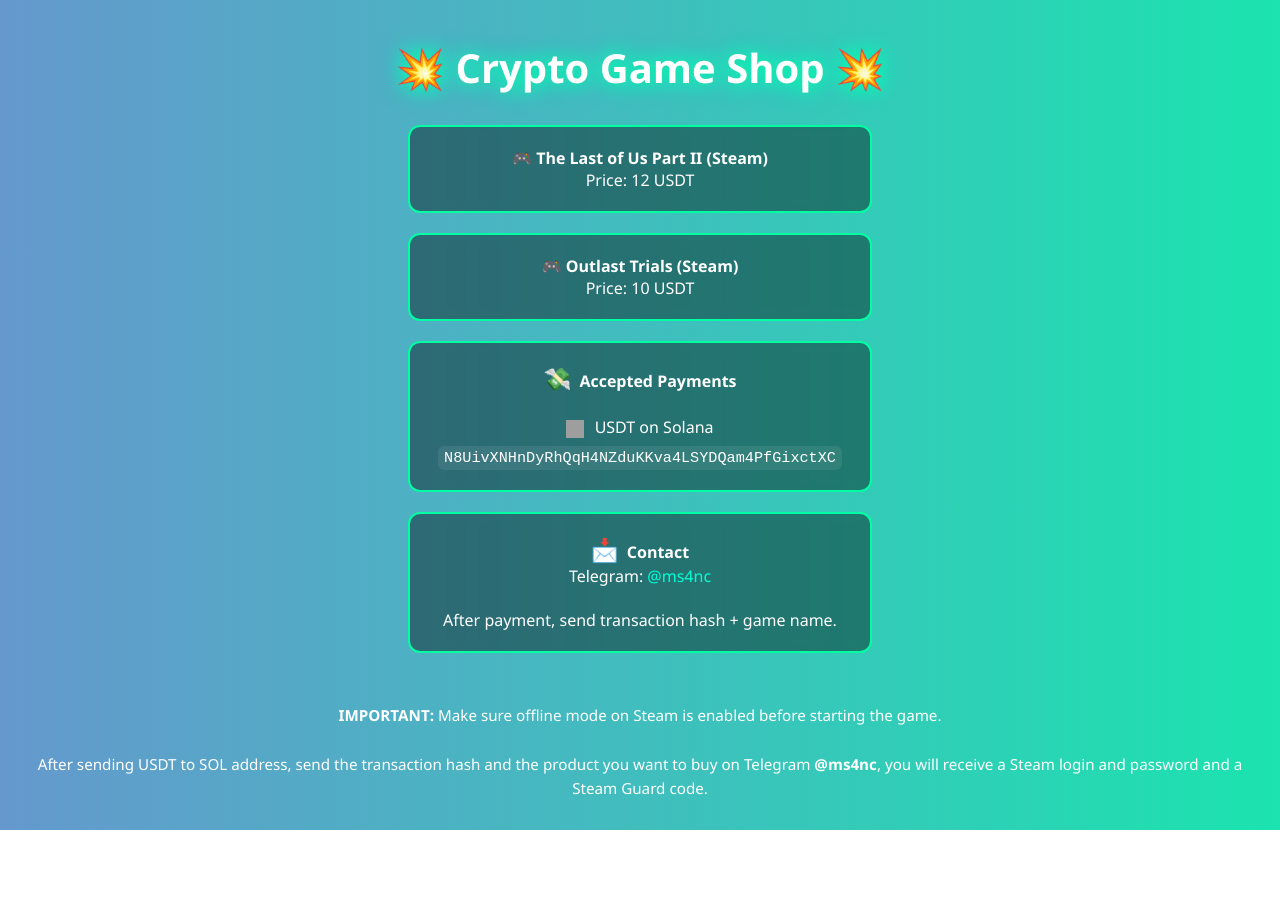
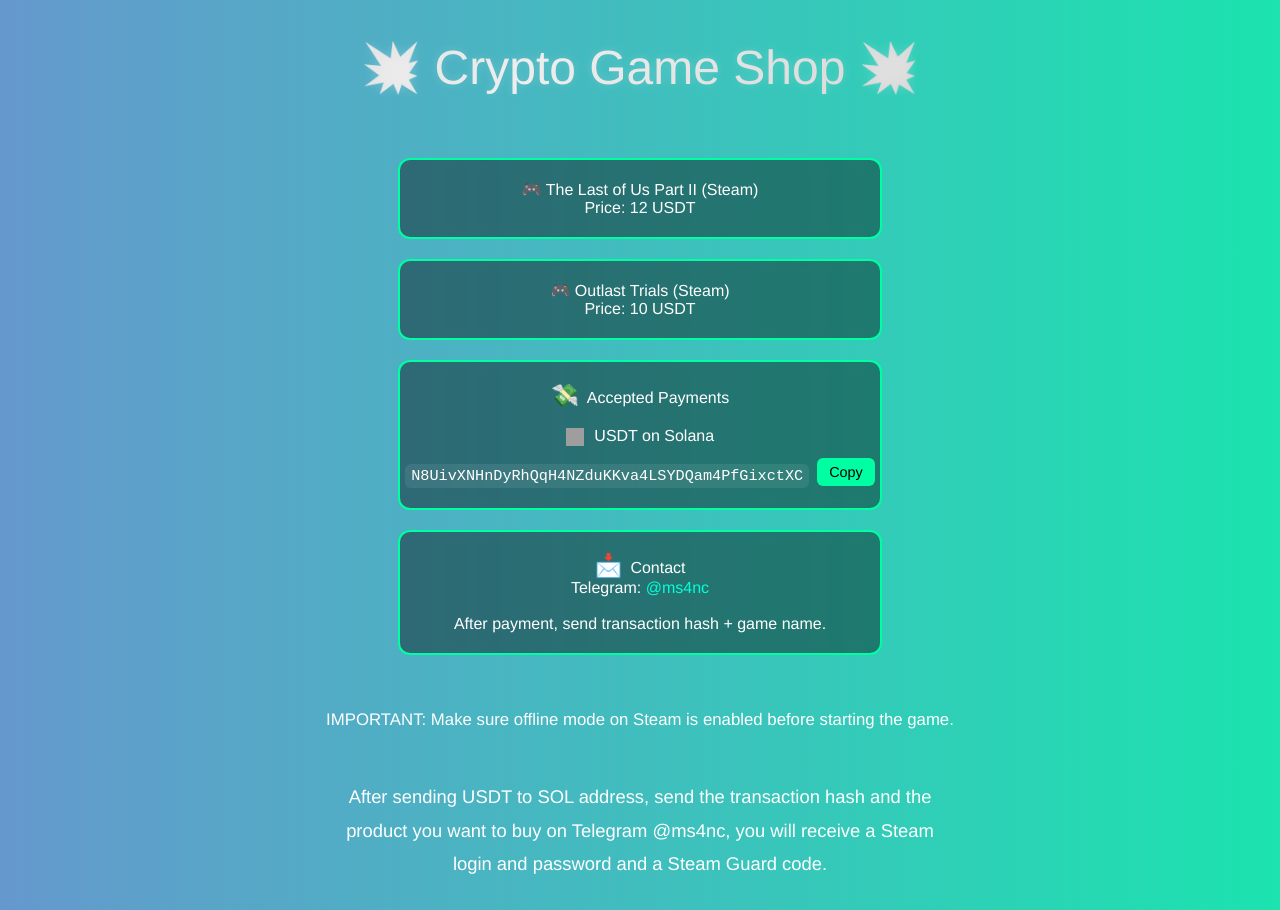
Before and after one commit to ms4nc/cryptogameshop, a plain HTML site: page index.html in a window 1280 px wide. Before the commit the page ends 830 px from the top, so only its background shows below. Drawn offline with Linux system fonts and the light colour scheme; grey boxes are pictures that could not be loaded; a web font is replaced by a local one.

Commit message:
index.html

```diff
--- a/index.html
+++ b/index.html
@@ -2,38 +2,50 @@
 <html lang="en">
 <head>
   <meta charset="UTF-8" />
-  <meta name="viewport" content="width=device-width, initial-scale=1.0" />
+  <meta name="viewport" content="width=device-width, initial-scale=1.0"/>
   <title>Crypto Game Shop</title>
   <style>
+    @import url('https://fonts.googleapis.com/css2?family=Helvetica+Neue:ital,wght@0,200&display=swap');
+
+    * {
+      font-family: 'Helvetica Neue', sans-serif;
+      font-weight: 200;
+    }
+
     @keyframes gradientBackground {
-      0% {
-        background-position: 0% 50%;
-      }
-      50% {
-        background-position: 100% 50%;
-      }
-      100% {
-        background-position: 0% 50%;
-      }
+      0% { background-position: 0% 50%; }
+      50% { background-position: 100% 50%; }
+      100% { background-position: 0% 50%; }
+    }
+
+    @keyframes shine {
+      0% { background-position: -500px 0; }
+      100% { background-position: 500px 0; }
     }
 
     body {
       margin: 0;
       padding: 0;
-      font-family: 'Segoe UI', sans-serif;
-      color: #ffffff;
       text-align: center;
       background: linear-gradient(270deg, #00ffa3, #dc1fff, #00d9ff);
       background-size: 600% 600%;
       animation: gradientBackground 15s ease infinite;
+      color: #fff;
     }
 
     h1 {
-      font-size: 2.5rem;
+      font-size: 3rem;
       margin-top: 40px;
-      color: #ffffff;
-      text-shadow: 0 0 15px #00ffa3;
-      animation: glow 2s infinite alternate;
+      position: relative;
+      display: inline-block;
+      background: linear-gradient(120deg, #eee, #ccc, #eee);
+      background-size: 200% auto;
+      color: #fff;
+      background-clip: text;
+      -webkit-background-clip: text;
+      -webkit-text-fill-color: transparent;
+      animation: shine 3s linear infinite;
+      text-shadow: 0 0 10px rgba(255,255,255,0.2);
     }
 
     .container {
@@ -50,7 +62,7 @@
       padding: 20px;
       border-radius: 12px;
       width: 90%;
-      max-width: 420px;
+      max-width: 440px;
       backdrop-filter: blur(6px);
       transition: transform 0.3s ease, box-shadow 0.3s ease;
     }
@@ -67,9 +79,9 @@
 
     footer {
       margin: 50px 20px 30px;
-      font-size: 0.95rem;
+      font-size: 1.05rem;
       color: #ffffff;
-      line-height: 1.6;
+      line-height: 1.8;
     }
 
     a {
@@ -88,15 +100,6 @@
       margin-right: 6px;
     }
 
-    @keyframes glow {
-      from {
-        text-shadow: 0 0 8px #00ffa3;
-      }
-      to {
-        text-shadow: 0 0 20px #00ffa3, 0 0 30px #00ffd5;
-      }
-    }
-
     code {
       background: rgba(255, 255, 255, 0.08);
       padding: 3px 6px;
@@ -105,6 +108,38 @@
       margin-top: 8px;
       font-family: monospace;
       font-size: 0.95rem;
+    }
+
+    .copy-container {
+      display: flex;
+      align-items: center;
+      justify-content: center;
+      gap: 8px;
+      margin-top: 10px;
+    }
+
+    .copy-btn {
+      padding: 6px 12px;
+      font-size: 0.9rem;
+      border: none;
+      background-color: #00ffa3;
+      color: #000;
+      border-radius: 6px;
+      cursor: pointer;
+      transition: background 0.3s ease;
+    }
+
+    .copy-btn:hover {
+      background-color: #00d1a3;
+    }
+
+    .highlighted-text {
+      font-size: 1.15rem;
+      margin-top: 15px;
+      max-width: 600px;
+      margin-left: auto;
+      margin-right: auto;
+      font-weight: 300;
     }
   </style>
 </head>
@@ -125,8 +160,11 @@
     <div class="box">
       <span class="emoji">💸</span><strong>Accepted Payments</strong><br><br>
       <img src="https://cryptologos.cc/logos/tether-usdt-logo.png?v=029" alt="Tether" class="tether-logo">
-      USDT on Solana<br>
-      <code>N8UivXNHnDyRhQqH4NZduKKva4LSYDQam4PfGixctXC</code>
+      USDT on Solana
+      <div class="copy-container">
+        <code id="walletAddress">N8UivXNHnDyRhQqH4NZduKKva4LSYDQam4PfGixctXC</code>
+        <button class="copy-btn" onclick="copyAddress()">Copy</button>
+      </div>
     </div>
 
     <div class="box">
@@ -138,7 +176,19 @@
 
   <footer>
     <strong>IMPORTANT:</strong> Make sure offline mode on Steam is enabled before starting the game.<br><br>
-    After sending USDT to SOL address, send the transaction hash and the product you want to buy on Telegram <strong>@ms4nc</strong>, you will receive a Steam login and password and a Steam Guard code.
+    <div class="highlighted-text">
+      After sending USDT to SOL address, send the transaction hash and the product you want to buy on Telegram
+      <strong>@ms4nc</strong>, you will receive a Steam login and password and a Steam Guard code.
+    </div>
   </footer>
+
+  <script>
+    function copyAddress() {
+      const address = document.getElementById("walletAddress").textContent;
+      navigator.clipboard.writeText(address).then(() => {
+        alert("Address copied to clipboard!");
+      });
+    }
+  </script>
 </body>
 </html>
```
